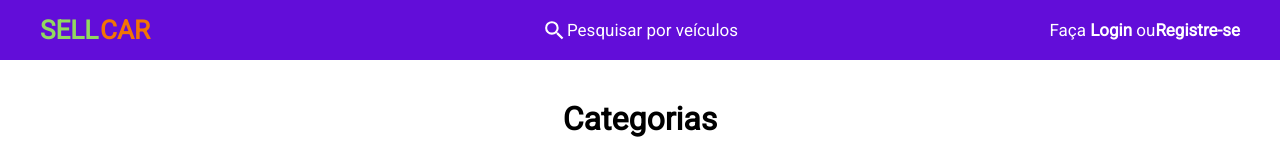
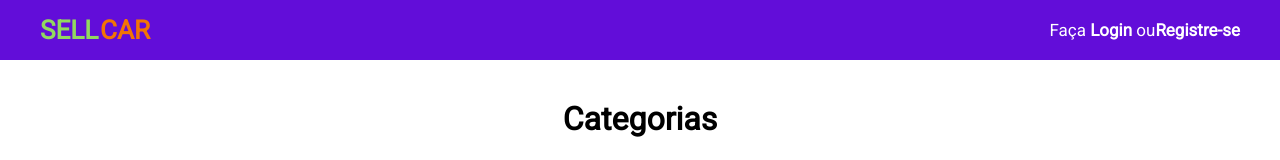
Before and after one commit to PLSR12/SellCar-WebApp, a React (Create React App) app: page / in a window 1280 px wide. Shown: the top 160 px of the page. Built offline with nearby package versions, Linux system fonts and the light colour scheme; no server answers.

Commit message:
[*] deleted search in header

```diff
--- a/src/components/Organisms/Header/index.tsx
+++ b/src/components/Organisms/Header/index.tsx
@@ -20,13 +20,6 @@ export const Header = () => {
         <h1>SELL</h1>
         <h2> CAR</h2>
       </div>
-
-      <S.DivSearch onClick={() => navigate('/pesquisar-veiculo')}>
-        <S.SearchIcon />
-        <S.TextHeader>
-          {window.innerWidth > 940 ? 'Pesquisar por veículos' : ''}
-        </S.TextHeader>
-      </S.DivSearch>
 
       <S.ContainerText style={{ justifyContent: 'end' }}>
         {userData.name ? (
--- a/src/components/Organisms/Header/styles.ts
+++ b/src/components/Organisms/Header/styles.ts
@@ -8,7 +8,7 @@ export const Container = styled.div`
   overflow: auto;
   background: #620dd9;
   display: grid;
-  grid-template-columns: 1fr 1fr 1fr;
+  grid-template-columns: 1fr 1fr;
   align-items: center;
   border: none;
   outline: none;
```
